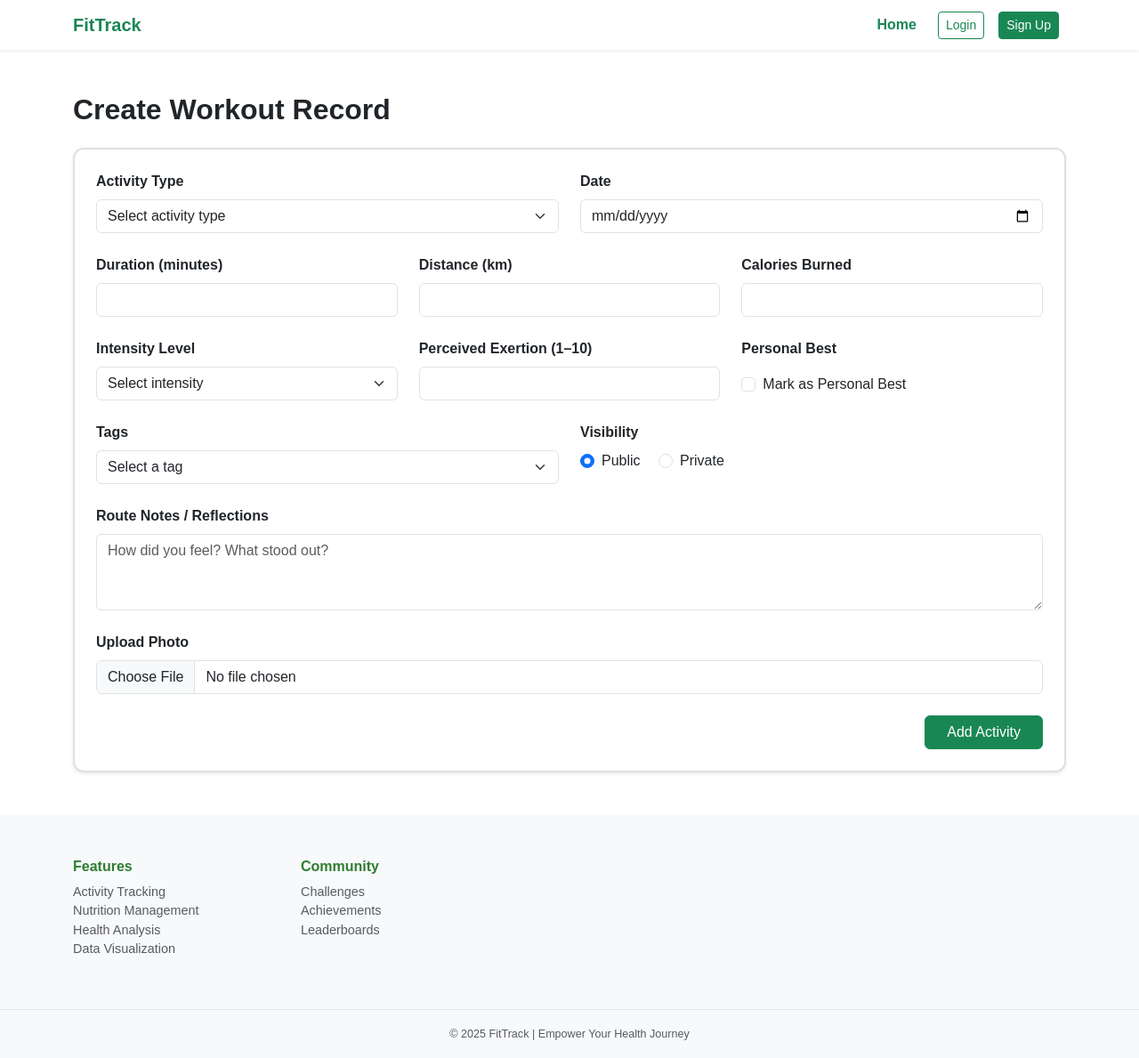
After one commit to Even593/Web_GroupProject, a Flask app: template app/templates/workout.html in a window 1280 px wide. The commit adds this page. Shown: the whole page at 89% size. Run offline with Flask 3, Linux system fonts and the light colour scheme; the template is opened without the code that fills it, so the values that code supplies are empty.

Commit message:
feature(workout): record and analytics

```diff
--- a/app/__init__.py
+++ b/app/__init__.py
@@ -10,10 +10,16 @@ def create_app() -> flask.Flask:
 
     from . import user
     from . import weight
+    from . import workout
+    from . import analytics
     api.register_blueprint(user.bp_api)
     app.register_blueprint(user.bp_view)
     api.register_blueprint(weight.bp_api)
     app.register_blueprint(weight.bp_view)
+    api.register_blueprint(workout.bp_api)
+    app.register_blueprint(workout.bp_view)
+    api.register_blueprint(analytics.bp_api)
+    app.register_blueprint(analytics.bp_view)
     app.register_blueprint(api)
 
     with app.app_context():
--- a/app/templates/base.html
+++ b/app/templates/base.html
@@ -5,6 +5,7 @@
   <meta name="viewport" content="width=device-width, initial-scale=1">
   <title>FitTrack</title>
   <link href="https://cdn.jsdelivr.net/npm/bootstrap@5.3.0/dist/css/bootstrap.min.css" rel="stylesheet">
+  <link href="https://cdn.jsdelivr.net/npm/bootstrap-icons@1.10.5/font/bootstrap-icons.css" rel="stylesheet">
   <link rel="stylesheet" href="{{ url_for('static', filename='css/style.css') }}">
 </head>
 
@@ -18,10 +19,14 @@
       <li class="nav-item mx-2">
         <a class="nav-link text-success fw-semibold" href="/">Home</a>
       </li>
+      {% if g.user %}
       <li class="nav-item mx-2">
-        <a class="nav-link text-success fw-semibold" href="#">Analytics</a>
+        <a class="nav-link text-success fw-semibold" href="/workout">Workouts</a>
       </li>
-      {% if not g.user %}
+      <li class="nav-item mx-2">
+        <a class="nav-link text-success fw-semibold" href="/analytics">Analytics</a>
+      </li>
+      {% else %}
         {% if request.endpoint != "user.login" %}
       <li class="nav-item mx-2">
         <a class="btn btn-outline-success btn-sm" href="/user/login">Login</a>
--- /dev/null
+++ b/app/templates/workout.html
@@ -0,0 +1,148 @@
+{% extends "base.html" %}
+
+{% block content %}
+<div class="container py-5">
+  <h2 class="fw-bold mb-4">Create Workout Record</h2>
+  <div class="card shadow-sm p-4">
+    <form action="/api/user/add_activity" method="post" enctype="multipart/form-data">
+
+      <!-- Basic Info -->
+      <div class="row mb-4">
+        <div class="col-md-6">
+          <label for="activityType" class="form-label fw-semibold">Activity Type</label>
+          <select class="form-select" id="activityType" name="type" required>
+            <option disabled selected>Select activity type</option>
+            <optgroup label="Endurance">
+              <option>Running</option>
+              <option>Walking</option>
+              <option>Cycling</option>
+              <option>Hiking</option>
+              <option>Rowing</option>
+              <option>Swimming</option>
+            </optgroup>
+            <optgroup label="Strength / Flexibility">
+              <option>Gym Workout</option>
+              <option>Strength Training</option>
+              <option>Yoga</option>
+              <option>Pilates</option>
+              <option>Martial Arts</option>
+            </optgroup>
+            <optgroup label="Others">
+              <option>Dance</option>
+              <option>Climbing</option>
+              <option>Skating</option>
+              <option>Other</option>
+            </optgroup>
+          </select>
+        </div>
+        <div class="col-md-6">
+          <label for="date" class="form-label fw-semibold">Date</label>
+          <input type="date" class="form-control" id="date" name="date" required>
+        </div>
+      </div>
+
+      <!-- Duration, Distance, Calories -->
+      <div class="row mb-4">
+        <div class="col-md-4">
+          <label for="duration" class="form-label fw-semibold">Duration (minutes)</label>
+          <input type="number" class="form-control" id="duration" name="duration" min="0" required>
+        </div>
+        <div class="col-md-4">
+          <label for="distance" class="form-label fw-semibold">Distance (km)</label>
+          <input type="number" step="0.01" class="form-control" id="distance" name="distance">
+        </div>
+        <div class="col-md-4">
+          <label for="calories" class="form-label fw-semibold">Calories Burned</label>
+          <input type="number" class="form-control" id="calories" name="calories" min="0" step="1">
+        </div>
+      </div>
+
+      <!-- Intensity, RPE, PB -->
+      <div class="row mb-4">
+        <div class="col-md-4">
+          <label for="intensity" class="form-label fw-semibold">Intensity Level</label>
+          <select class="form-select" id="intensity" name="intensity" required>
+            <option disabled selected>Select intensity</option>
+            <option>Low</option>
+            <option>Moderate</option>
+            <option>High</option>
+            <option>Max Effort</option>
+          </select>
+        </div>
+        <div class="col-md-4">
+          <label for="rpe" class="form-label fw-semibold">Perceived Exertion (1–10)</label>
+          <input type="number" class="form-control" id="rpe" name="rpe" min="1" max="10">
+        </div>
+        <div class="col-md-4">
+          <label for="pb_flag" class="form-label fw-semibold">Personal Best</label>
+          <div class="form-check mt-2">
+            <input class="form-check-input" type="checkbox" id="pb_flag" name="pb_flag">
+            <label class="form-check-label" for="pb_flag">Mark as Personal Best</label>
+          </div>
+        </div>
+      </div>
+
+      <!-- Tags & Visibility -->
+      <div class="row mb-4">
+        <div class="col-md-6">
+          <label for="tags" class="form-label fw-semibold">Tags</label>
+          <select class="form-select" id="tags" name="tags">
+            <option disabled selected>Select a tag</option>
+            <option>Morning Workout</option>
+            <option>Evening Cardio</option>
+            <option>Commute</option>
+            <option>Training</option>
+            <option>Recreational</option>
+            <option>Recovery</option>
+            <option>Competition</option>
+            <option>Fun</option>
+          </select>
+        </div>
+        <div class="col-md-6">
+          <label class="form-label fw-semibold d-block">Visibility</label>
+          <div class="form-check form-check-inline">
+            <input class="form-check-input" type="radio" name="visibility" id="public" value="public" checked>
+            <label class="form-check-label" for="public">Public</label>
+          </div>
+          <div class="form-check form-check-inline">
+            <input class="form-check-input" type="radio" name="visibility" id="private" value="private">
+            <label class="form-check-label" for="private">Private</label>
+          </div>
+        </div>
+      </div>
+
+      <!-- Notes -->
+      <div class="mb-4">
+        <label for="description" class="form-label fw-semibold">Route Notes / Reflections</label>
+        <textarea class="form-control" id="description" name="description" rows="3" placeholder="How did you feel? What stood out?"></textarea>
+      </div>
+
+      <!-- Upload Photo -->
+      <div class="mb-4">
+        <label for="photo" class="form-label fw-semibold">Upload Photo</label>
+        <input type="file" class="form-control" id="photo" name="photo" accept="image/*" onchange="previewImage(event)">
+        <div id="photoPreview" class="mt-2" style="display: none;">
+          <img id="preview" src="#" alt="preview" class="img-fluid rounded shadow" style="max-height: 200px;" />
+        </div>
+      </div>
+
+      <!-- Submit -->
+      <div class="text-end">
+        <button type="submit" class="btn btn-success px-4">Add Activity</button>
+      </div>
+    </form>
+  </div>
+</div>
+
+<script>
+  function previewImage(event) {
+    const reader = new FileReader();
+    reader.onload = function(){
+      const output = document.getElementById('preview');
+      output.src = reader.result;
+      document.getElementById('photoPreview').style.display = 'block';
+    };
+    reader.readAsDataURL(event.target.files[0]);
+  }
+</script>
+{% endblock %}
```
Also changed, not shown: app/analytics.py (added, +84 -0 lines), app/templates/analytics.html (added, +89 -0 lines), app/workout.py (added, +50 -0 lines), app/templates/index.html (line endings or trailing spaces), app/templates/login.html (line endings or trailing spaces), app/templates/register.html (line endings or trailing spaces).
